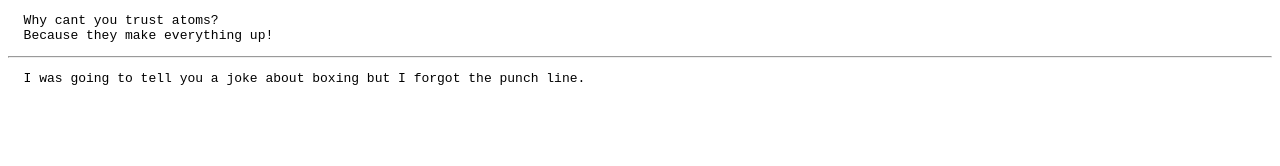
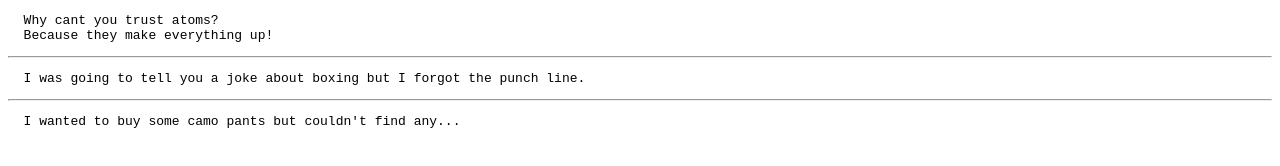
Before and after one commit to Xwenwenx/Funny-jokes-Hacktoberfest, a plain HTML site: page index.html in a window 1280 px wide. Drawn offline with Linux system fonts and the light colour scheme.

Commit message:
Camo pants

```diff
--- a/index.html
+++ b/index.html
@@ -13,5 +13,9 @@
 <pre>
   I was going to tell you a joke about boxing but I forgot the punch line.
 </pre>
+<hr>
+<pre>
+  I wanted to buy some camo pants but couldn't find any...
+</pre>
 </body>
 </html>
```
